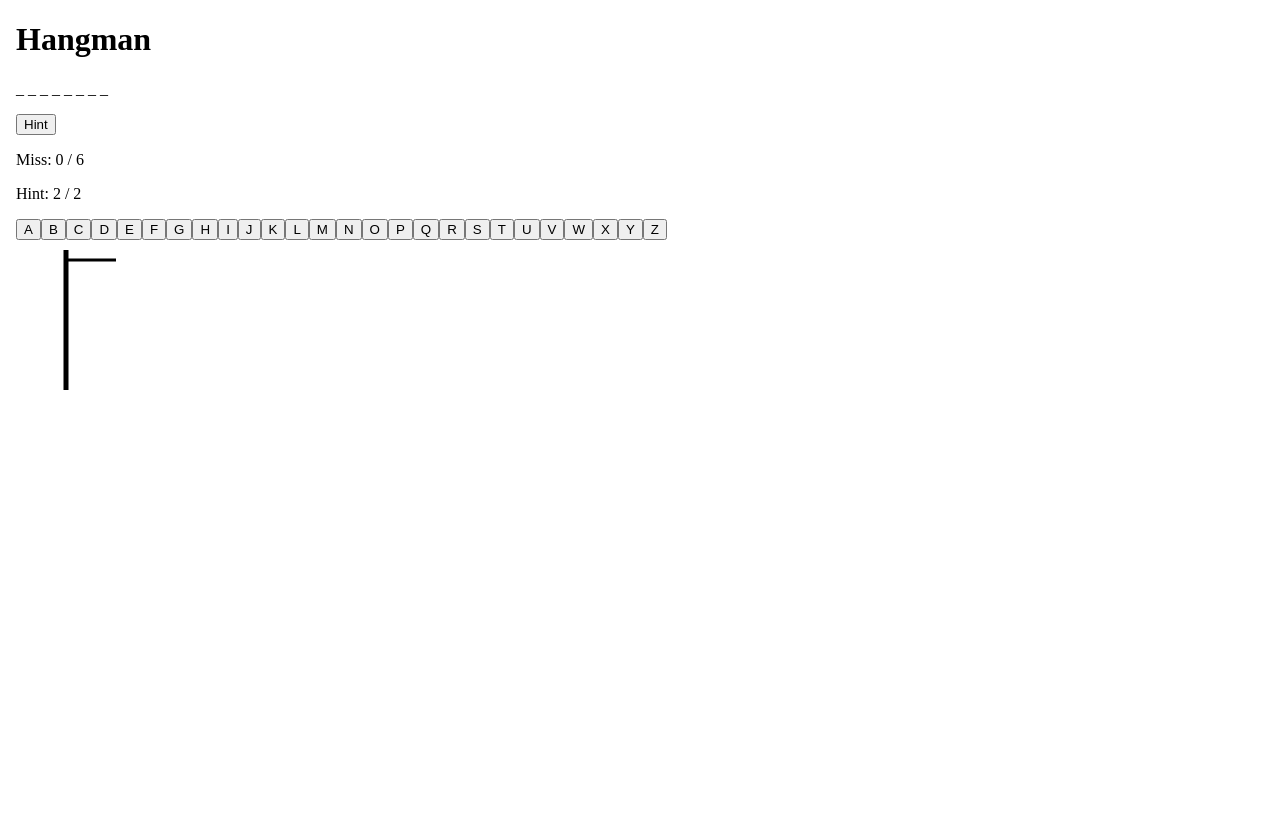
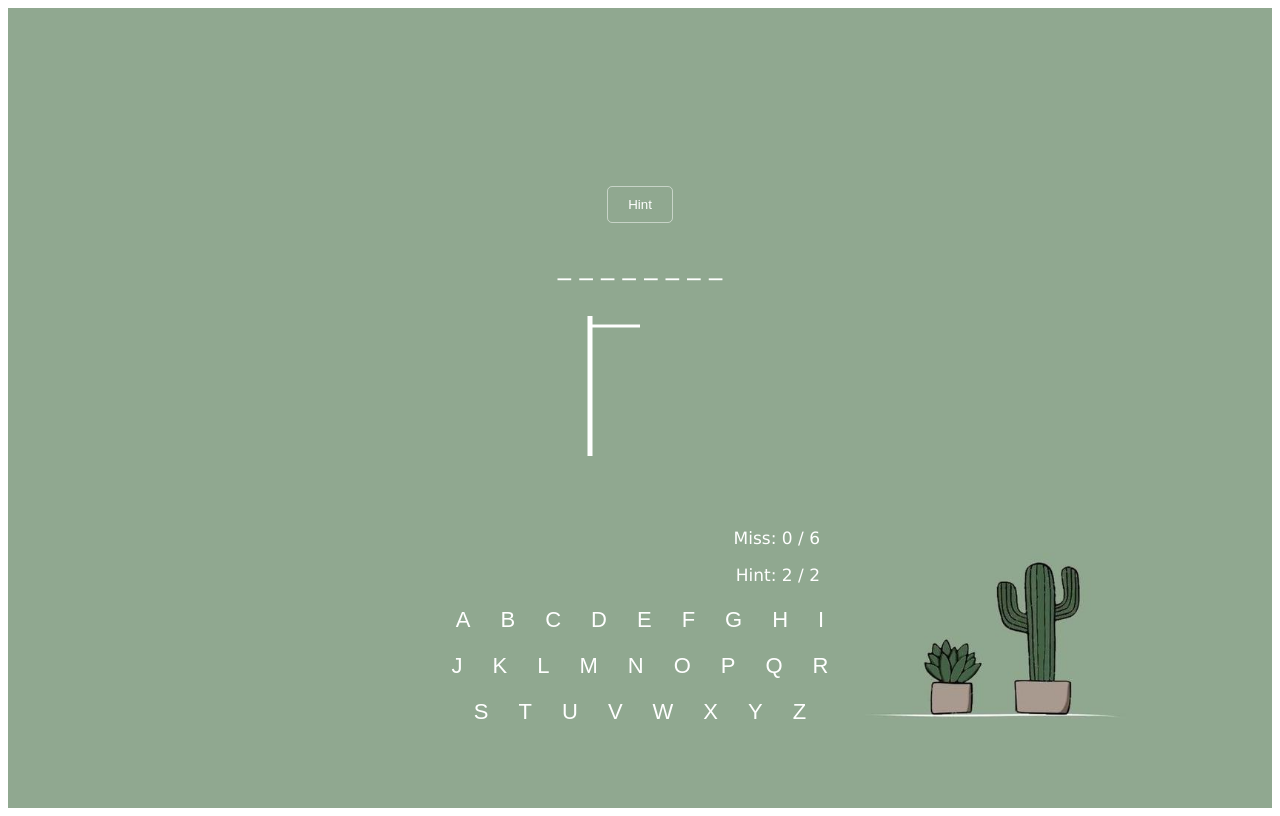
Before and after one commit to icbandreea/hangman, an Angular app in the folder hangman/: page / in a window 1280 px wide. Built offline with nearby package versions, Linux system fonts and the light colour scheme.

Commit message:
added assets folder, started implementing css styling

```diff
--- a/hangman/angular.json
+++ b/hangman/angular.json
@@ -21,10 +21,7 @@
             ],
             "tsConfig": "tsconfig.app.json",
             "assets": [
-              {
-                "glob": "**/*",
-                "input": "public"
-              }
+              "src/assets"
             ],
             "styles": [
               "src/styles.css"
@@ -79,10 +76,7 @@
             ],
             "tsConfig": "tsconfig.spec.json",
             "assets": [
-              {
-                "glob": "**/*",
-                "input": "public"
-              }
+              "src/assets"
             ],
             "styles": [
               "src/styles.css"
--- a/hangman/src/app/game/game.component.css
+++ b/hangman/src/app/game/game.component.css
@@ -0,0 +1,101 @@
+ body {
+    background-image: url('/assets/cactus-big.png');
+    background-size: cover;
+    background-position: center;
+    background-attachment: fixed;
+    margin: 0;
+    height: 100vh;
+    font-family: Verdana, Geneva, Tahoma, sans-serif;
+    font-size: 22px;
+    color: white;
+  }
+
+  @media (max-width: 768px) {
+    body {
+      background-image: url('/assets/cactus-small.png');
+      background-size: cover;
+      background-position: center;
+    }
+  }
+
+  #wrapper {
+    display: flex;
+    flex-direction: column;
+    justify-content: space-between;
+    align-items: center;
+    min-height: 100vh;
+  }
+
+
+   #main-content {
+    padding-top: 400px;
+    display: flex;
+    flex-direction: column;
+    justify-content: center;
+    align-items: center;
+    height: 100px;
+  }
+
+  .word-display {
+
+    font-size: larger;
+  }
+
+
+  .hint-text-container {
+    display: flex;
+    gap: 70px;
+    flex-wrap: wrap;
+    font-style: italic;
+    font-size: smaller;
+    height: 60px;
+  }
+
+  .statistics {
+    align-self: flex-end;
+    text-align: right;
+    width: 100%;
+    padding-right: 20px;
+    font-size: 17px;
+}
+
+
+.available-letters {
+    display: flex;
+    flex-wrap: wrap;
+    justify-content: center;
+    gap: 10px;
+    max-width: 400px;
+}
+
+.available-letters button {
+    background: none;
+    border: none;
+    font-size: 22px;
+    cursor: pointer;
+    color: white;
+    padding: 5px 10px;
+}
+
+.available-letters button:disabled {
+  color:grey;
+}
+
+
+
+.hint-section {
+    display: flex;
+    justify-content: center;
+}
+
+.hint-section button {
+    background: none;
+    border-radius: 5px;
+    padding: 10px 20px;
+    color: white;
+    border: 1px solid rgba(255, 255, 255, 0.5);
+}
+
+.hint-section button:disabled {
+    color: grey;
+}
--- a/hangman/src/app/game/game.component.html
+++ b/hangman/src/app/game/game.component.html
@@ -6,45 +6,37 @@
     <title>Hangman</title>
 </head>
 <body>
-    <main id="main">
-        <div class="game-container">
-            <h1>Hangman</h1>
+    <div id="wrapper">
+    <main id="main-content">
+
+        <div class="hint-text-container">
+            @for (hint of currentHints; track hint) {
+                <p id="available-hint">{{hint}}</p>
+            }
         </div>
+
+        <!--Hints-->
+        <div class="hint-section">
+            <button (click)="useHint()" [disabled]="hintsRemaining <= 0">Hint</button>
+        </div>
+
         <!--Word to guess-->
         <div class="word-display">
             <p>{{wordDisplay}}</p>
         </div>
 
-        <!-- <div class="hint-section">
-            <button (click)="useHint()" [disabled]="hintsRemaining <= 0">Hint</button>
-            <p>{{ getHint() }}</p>
-          </div> -->
+        <app-hangman [wrongGuesses]="wrongGuesses"></app-hangman>
 
-          <!--Hints-->
-        <div class="hint-section">
-            <button (click)="useHint()" [disabled]="hintsRemaining <= 0">Hint</button>
-            @for (hint of currentHints; track hint) {
-                <p>{{hint}}</p>
-            }
-            <!-- <div *ngFor="let hint of currentHints">
-                <p>{{hint}}</p>
-            </div> -->
-        </div>
-
-        <!--Hints remaining, Number of wrong guesses-->
+                <!--Hints remaining, Number of wrong guesses-->
         <div class="statistics">
             <p>Miss: {{wrongGuesses}} / {{MAX_ATTEMPTS}}</p>
             <p>Hint: {{hintsRemaining}} / {{MAX_HINTS}}</p>
         </div>
 
 
+
         <!--Letters-->
         <div class="available-letters">
-            <!-- <button *ngFor="let letter of availableLetters"
-            [disabled]="disabledLetters(letter)"
-            (click)="makeGuess(letter)">
-            {{letter}}
-            </button> -->
 
             @for (letter of availableLetters; track letter) {
                 <button
@@ -60,13 +52,15 @@
                 <p id="game-message">{{gameMessage}}</p>
                 <button (click)="startGame()">Play again</button>
             }
-            <!-- <p id="game-message" *ngIf="gameMessage">{{gameMessage}}</p> -->
-            <!-- <button *ngIf="gameMessage" (click)="startGame()">Play again</button> -->
         </div>
-         <app-hangman [wrongGuesses]="wrongGuesses"></app-hangman>
+
+
+
 
 
 
     </main>
+</div>
+
 </body>
 </html>
--- a/hangman/src/app/game/game.component.ts
+++ b/hangman/src/app/game/game.component.ts
@@ -16,6 +16,7 @@ export class GameComponent implements OnInit {
   wordToGuess = '';
   hints: string[] = [];
   guessedLetters: string[] = [];
+  wrongLetters: string[] = [];
   wrongGuesses = 0;
   hintsRemaining = this.MAX_HINTS;
   currentHints: string[] = [];
@@ -36,6 +37,7 @@ export class GameComponent implements OnInit {
     this.wordToGuess = selectedWordObject.word.toUpperCase();
     this.hints = selectedWordObject.hints;
     this.guessedLetters = [];
+    this.wrongLetters = [];
     this.wrongGuesses = 0;
     this.hintsRemaining = this.MAX_HINTS;
     this.currentHints = [];
@@ -48,12 +50,13 @@ export class GameComponent implements OnInit {
   makeGuess(letter: string): void {
     letter = letter.toUpperCase();
 
-    if(this.guessedLetters.includes(letter)) return;
+    if(this.guessedLetters.includes(letter) || (this.wrongLetters.includes(letter)) ) return;
 
     if(this.wordToGuess.includes(letter)) {
       this.guessedLetters.push(letter);
     } else {
       this.wrongGuesses++;
+      this.wrongLetters.push(letter);
     }
 
     this.updateWordDisplay();
@@ -72,6 +75,7 @@ export class GameComponent implements OnInit {
   disabledLetters(letter: string): boolean {
     return (
       this.guessedLetters.includes(letter) ||
+      this.wrongLetters.includes(letter) ||
       this.wrongGuesses >= this.MAX_ATTEMPTS ||
       this.wordToGuess.split('').every(letter => letter === ' ' ? ' ' : this.guessedLetters.includes(letter))
     );
--- a/hangman/src/app/hangman/hangman.component.html
+++ b/hangman/src/app/hangman/hangman.component.html
@@ -1,11 +1,11 @@
 
     <svg xmlns="http://www.w3.org/2000/svg" viewBox="0 0 200 200" width="200" height="200">
-        <line x1="50" y1="10" x2="50" y2="150" stroke="black" stroke-width="5" />
-        <line x1="50" y1="20" x2="100" y2="20" stroke="black" stroke-width="3" />
-        <circle *ngIf="wrongGuesses >= 1" cx="100" cy="40" r="15" stroke="black" stroke-width="2" fill="none" />
-        <line *ngIf="wrongGuesses >= 2" x1="100" y1="55" x2="100" y2="100" stroke="black" stroke-width="2" />
-        <line *ngIf="wrongGuesses >= 3" x1="100" y1="60" x2="70" y2="80" stroke="black" stroke-width="2" />
-        <line *ngIf="wrongGuesses >= 4" x1="100" y1="60" x2="130" y2="80" stroke="black" stroke-width="2" />
-        <line *ngIf="wrongGuesses >= 5" x1="100" y1="100" x2="70" y2="120" stroke="black" stroke-width="2" />
-        <line *ngIf="wrongGuesses >= 6" x1="100" y1="100" x2="130" y2="120" stroke="black" stroke-width="2" />
+        <line x1="50" y1="10" x2="50" y2="150" stroke="white" stroke-width="5" />
+        <line x1="50" y1="20" x2="100" y2="20" stroke="white" stroke-width="3" />
+        <circle *ngIf="wrongGuesses >= 1" cx="100" cy="40" r="15" stroke="white" stroke-width="2" fill="none" />
+        <line *ngIf="wrongGuesses >= 2" x1="100" y1="55" x2="100" y2="100" stroke="white" stroke-width="2" />
+        <line *ngIf="wrongGuesses >= 3" x1="100" y1="60" x2="70" y2="80" stroke="white" stroke-width="2" />
+        <line *ngIf="wrongGuesses >= 4" x1="100" y1="60" x2="130" y2="80" stroke="white" stroke-width="2" />
+        <line *ngIf="wrongGuesses >= 5" x1="100" y1="100" x2="70" y2="120" stroke="white" stroke-width="2" />
+        <line *ngIf="wrongGuesses >= 6" x1="100" y1="100" x2="130" y2="120" stroke="white" stroke-width="2" />
     </svg>
--- a/hangman/src/index.html
+++ b/hangman/src/index.html
@@ -5,7 +5,7 @@
   <title>Hangman</title>
   <base href="/">
   <meta name="viewport" content="width=device-width, initial-scale=1">
-  <link rel="icon" type="image/x-icon" href="favicon.ico">
+  <link rel="icon" href="/assets/hangmanlogo.png" type="image/png">
 </head>
 <body>
   <app-root></app-root>
```
Also changed, not shown: hangman/src/assets/cactus-big.png (added), hangman/src/assets/cactus-small.png (added).
